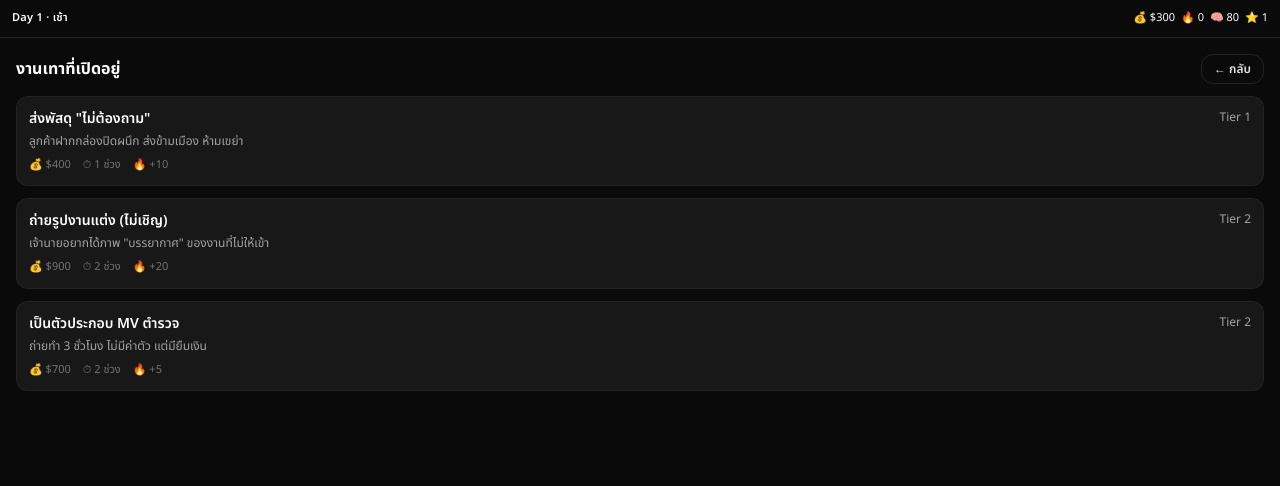
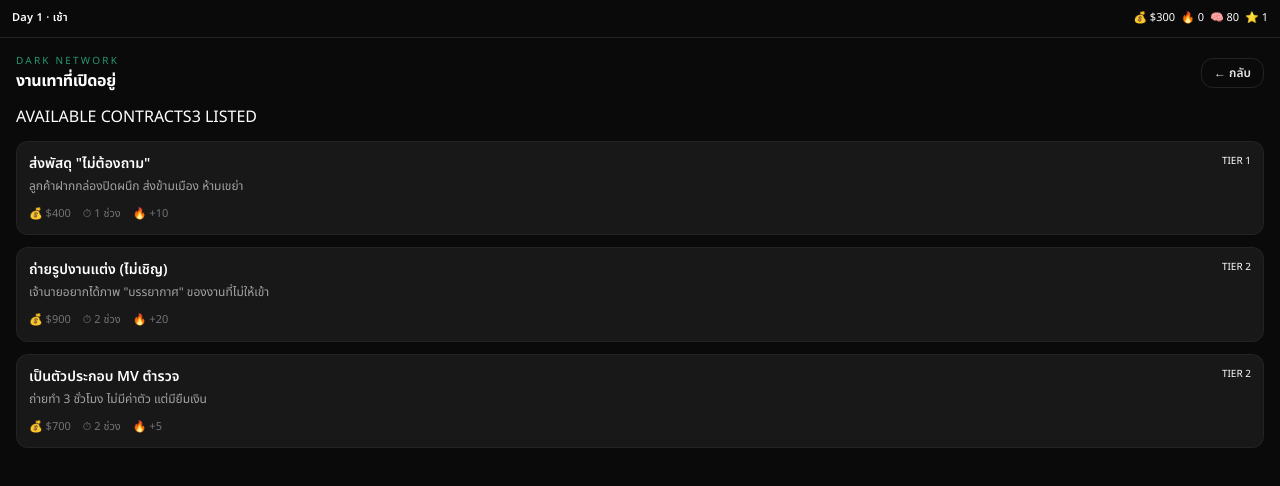
Before and after one commit to tozhi-tozhi/gray-gig-1, a React (Vite) app: page / in a window 1280 px wide. Both pictures are taken after a click on the button "🕶️ เปิดแอปงานเทา". Shown: the top 486 px of the page. Built offline with nearby package versions, Linux system fonts and the light colour scheme.

Commit message:
Polish gig board cards and network header

```diff
--- a/src/screens/GigBoardScreen.tsx
+++ b/src/screens/GigBoardScreen.tsx
@@ -16,10 +16,19 @@ export function GigBoardScreen() {
       <StatusBar />
       <div className="flex-1 overflow-y-auto p-4 space-y-3">
         <div className="flex items-center justify-between">
-          <h2 className="font-bold">งานเทาที่เปิดอยู่</h2>
+          <div>
+            <div className="text-[10px] uppercase tracking-[0.22em] text-emerald-400/70">Dark network</div>
+            <h2 className="font-bold tracking-tight">งานเทาที่เปิดอยู่</h2>
+          </div>
           <Button variant="ghost" className="!w-auto !py-1.5 !px-3 !text-xs" onClick={() => goTo('home')}>
             ← กลับ
           </Button>
+        </div>
+
+        <div className="board-caption">
+          <span className="board-live-dot" />
+          <span>AVAILABLE CONTRACTS</span>
+          <span className="ml-auto">{visible.length} LISTED</span>
         </div>
 
         {visible.map(gig => {
@@ -32,19 +41,19 @@ export function GigBoardScreen() {
                 useGame.setState({ activeGigId: gig.id });
                 goTo('gigDetail');
               }}
-              className="w-full text-left rounded-xl bg-neutral-800/50 border border-white/5 hover:border-emerald-600/50 disabled:opacity-40 p-3 transition-colors"
+              className="gig-card w-full text-left rounded-xl bg-neutral-800/50 border border-white/5 hover:border-emerald-600/50 disabled:opacity-40 p-3 transition-all duration-200 active:scale-[0.99]"
             >
               <div className="flex items-start justify-between gap-2">
                 <div className="font-semibold text-sm">{gig.title}</div>
-                <div className="text-xs shrink-0 text-neutral-400">Tier {gig.tier}</div>
+                <div className="gig-tier text-[10px] shrink-0">TIER {gig.tier}</div>
               </div>
               <div className="text-xs text-neutral-400 mt-1 line-clamp-2">{gig.description}</div>
-              <div className="text-[11px] text-neutral-500 mt-2 flex gap-3">
+              <div className="text-[11px] text-neutral-500 mt-3 flex flex-wrap gap-x-3 gap-y-1">
                 <span>💰 ${gig.rewardMoney}</span>
                 <span>⏱ {gig.durationBlocks} ช่วง</span>
                 <span>🔥 +{gig.heatGain}</span>
               </div>
-              {!fits && <div className="text-[11px] text-red-400 mt-1">เวลาเหลือไม่พอ</div>}
+              {!fits && <div className="text-[11px] text-red-400 mt-2">เวลาเหลือไม่พอ</div>}
             </button>
           );
         })}
```
